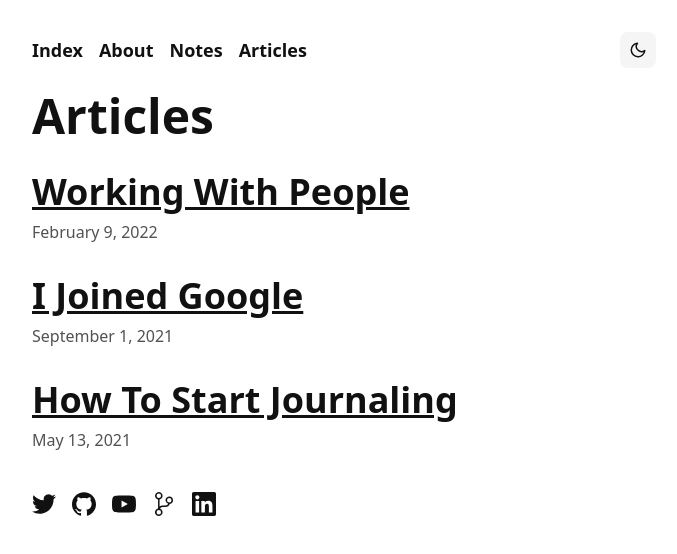
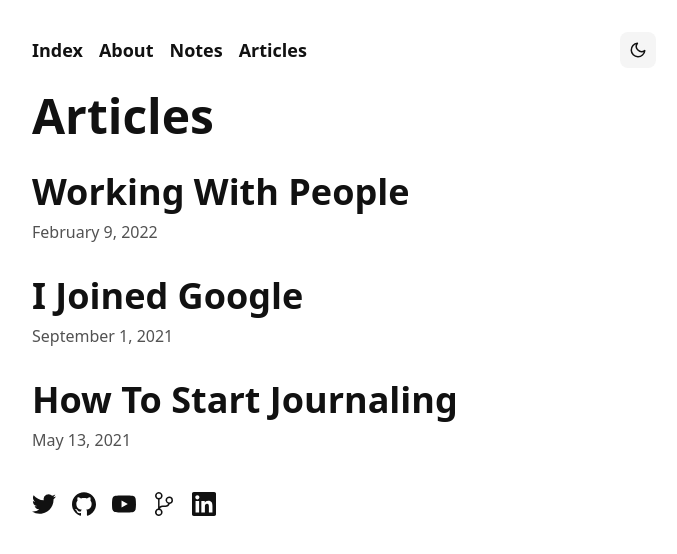
Before and after one commit to pzrsa/parsam.io, a Next.js app: page /articles in a window 1280 px wide. Shown: the top 554 px of the page, without its empty margins (296-973 px from the left). Built offline with nearby package versions, Linux system fonts and the light colour scheme.

Commit message:
update articles list to nice hover effect

```diff
--- a/components/ArticlesList.tsx
+++ b/components/ArticlesList.tsx
@@ -13,7 +13,7 @@ const ArticlesList: React.FC<ArticlesListProps> = ({ articles }) => {
         {articles.map((article) => (
           <li className="mb-8" key={article.slug}>
             <Link href={`/articles/${article.slug}`}>
-              <a className="text-3xl sm:text-4xl font-bold underline hover:no-underline">
+              <a className="hover:text-neutral-500 dark:group-hover:text-neutral-400 transition-all text-3xl sm:text-4xl font-bold">
                 {article.title}
               </a>
             </Link>
```
